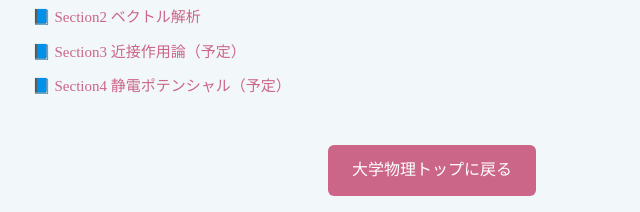
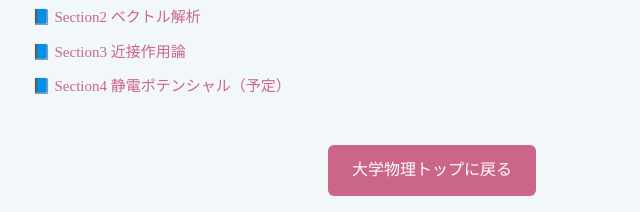
Before and after one commit to Mer-physics/Mer-physics.github.io, a plain HTML site: page univ/electromagnetism.html in a window 1280 px wide. Shown: the part 410-622 px from the top of the page, 208-848 px from the left. Drawn offline with Linux system fonts and the light colour scheme.

Commit message:
Update electromagnetism.html

```diff
--- a/univ/electromagnetism.html
+++ b/univ/electromagnetism.html
@@ -56,7 +56,7 @@
   <ul>
     <li>📘 <a href="Electromagnetism_section1.pdf">Section1 マックスウェル方程式—電磁気学の指導原理</a></li>
     <li>📘 <a href="/univ/Electromagnetism_section2.pdf">Section2 ベクトル解析</a></li>
-    <li>📘 <a href="/univ/Electromagnetism_section3.pdf">Section3 近接作用論（予定）</a></li>
+    <li>📘 <a href="/univ/Electromagnetism_section3.pdf">Section3 近接作用論</a></li>
     <li>📘 <a href="/univ/Electromagnetism_section4.pdf">Section4 静電ポテンシャル（予定）</a></li>
   </ul>
 
```
